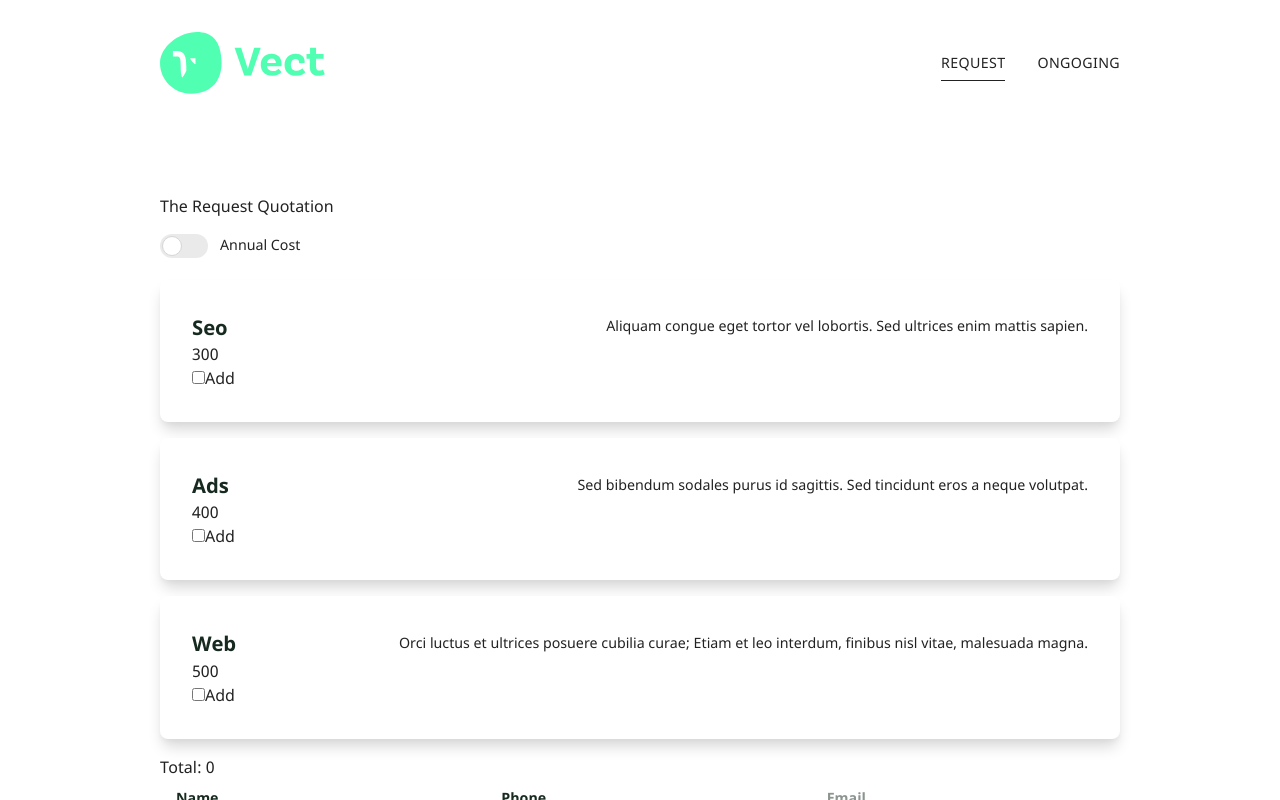
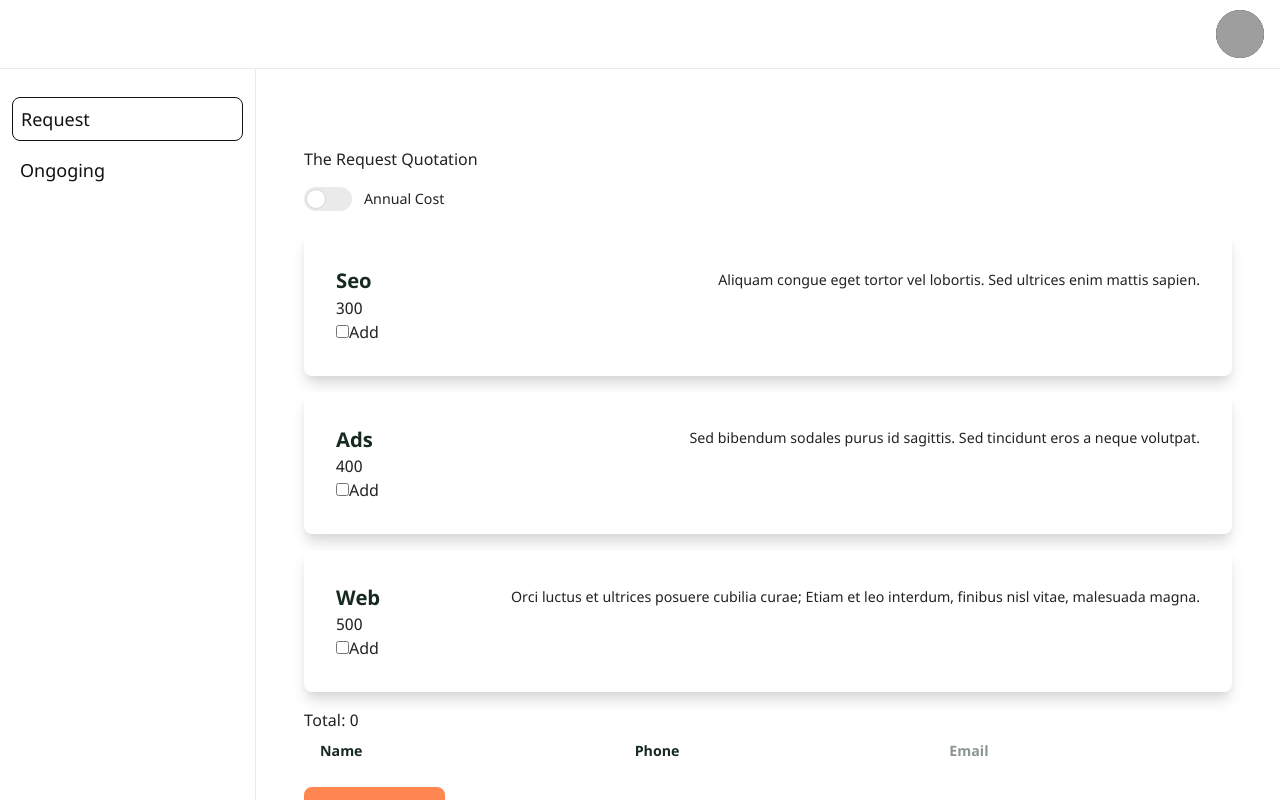
Before and after one commit to antoniofelices/quotation-and-filters, a React (Vite) app: page /request-quotation in a window 1280 px wide. Shown: the top 800 px of the page. Built offline with nearby package versions, Linux system fonts and the light colour scheme; grey boxes are pictures that could not be loaded.

Commit message:
Add initial styles

```diff
--- a/src/components/base/Menutems.jsx
+++ b/src/components/base/Menutems.jsx
@@ -4,6 +4,9 @@ const MenuItems = ({ content }) => {
     const menuData = content
         .filter((single) => single.isInMenu === true)
         .toSorted((a, b) => (a.orderMenu ?? 0) - (b.orderMenu ?? 0))
+
+    const classesLinkElement =
+        'flex items-center p-2 text-base font-medium text-gray-900 rounded-lg dark:text-white hover:bg-gray-100 dark:hover:bg-gray-700 group'
 
     return (
         <>
@@ -12,10 +15,12 @@ const MenuItems = ({ content }) => {
                     <NavLink
                         to={`/${item.url}`}
                         className={({ isActive }) =>
-                            `${isActive ? 'border-b border-current pb-2' : ''}`
+                            `${classesLinkElement} ${
+                                isActive ? 'border border-current pb-2' : ''
+                            }`
                         }
                     >
-                        {item.text}
+                        <span>{item.text}</span>
                     </NavLink>
                 </li>
             ))}
--- /dev/null
+++ b/src/components/patterns/MainMenu.jsx
@@ -0,0 +1,14 @@
+import MenuItems from '@/components/base/Menutems'
+import mainMenuData from '@/data/routesData'
+
+const MainMenu = () => {
+    return (
+        <>
+            <ul class="space-y-2">
+                <MenuItems content={mainMenuData} />
+            </ul>
+        </>
+    )
+}
+
+export default MainMenu
--- /dev/null
+++ b/src/layouts/Aside.jsx
@@ -0,0 +1,19 @@
+import MainMenu from '@components/patterns/MainMenu'
+
+const Aside = () => {
+    return (
+        <>
+            <aside
+                className="fixed top-0 left-0 z-40 w-64 h-screen pt-14 transition-transform -translate-x-full bg-white border-r border-gray-200 md:translate-x-0 dark:bg-gray-800 dark:border-gray-700"
+                aria-label="Sidenav"
+                id="drawer-navigation"
+            >
+                <div className="overflow-y-auto py-5 px-3 h-full bg-white dark:bg-gray-800">
+                    <MainMenu />
+                </div>
+            </aside>
+        </>
+    )
+}
+
+export default Aside
--- a/src/layouts/DefaultLayout.jsx
+++ b/src/layouts/DefaultLayout.jsx
@@ -1,12 +1,14 @@
+import Aside from '@layouts/Aside'
 import Header from '@layouts/Header'
-import Footer from '@layouts/Footer'
 
 const DefaultLayout = ({ children }) => {
     return (
         <>
-            <Header />
-            <main>{children}</main>
-            <Footer />
+            <div className="antialiased bg-gray-50 dark:bg-gray-900">
+                <Header />
+                <Aside />
+                <main className="p-4 md:ml-64 h-auto pt-20">{children}</main>
+            </div>
         </>
     )
 }
--- a/src/layouts/Footer.jsx
+++ /dev/null
@@ -1,18 +0,0 @@
-import Logo from '@/components/base/Logo'
-import { Link } from 'react-router'
-
-const Footer = () => {
-    return (
-        <footer id="footer" className="@container/footer py-10">
-            <div className="container grid max-w-5xl items-center justify-center gap-7 lg:grid-cols-6 lg:justify-start">
-                <div className="site-icon lg:col-span-1">
-                    <Link to="/" arial-label="link to frontpage">
-                        <Logo />
-                    </Link>
-                </div>
-            </div>
-        </footer>
-    )
-}
-
-export default Footer
--- a/src/layouts/Header.jsx
+++ b/src/layouts/Header.jsx
@@ -1,32 +1,108 @@
 import Logo from '@/components/base/Logo'
-import MenuItems from '@/components/base/Menutems'
-import mainMenuData from '@/data/routesData'
 import { Link } from 'react-router'
 
 const Header = () => {
     return (
-        <header
-            id="header"
-            className="@container/header relative container flex max-w-5xl items-center justify-between py-10"
+        <>
+            <nav className="bg-white border-b border-gray-200 px-4 py-2.5 dark:bg-gray-800 dark:border-gray-700 fixed left-0 right-0 top-0 z-50">
+                <div className="flex flex-wrap justify-between items-center">
+                    <div className="flex justify-start items-center">
+                        <button
+                            data-drawer-target="drawer-navigation"
+                            data-drawer-toggle="drawer-navigation"
+                            aria-controls="drawer-navigation"
+                            className="p-2 mr-2 text-gray-600 rounded-lg cursor-pointer md:hidden hover:text-gray-900 hover:bg-gray-100 focus:bg-gray-100 dark:focus:bg-gray-700 focus:ring-2 focus:ring-gray-100 dark:focus:ring-gray-700 dark:text-gray-400 dark:hover:bg-gray-700 dark:hover:text-white"
                         >
-            <div className="site-icon w-3xs">
-                <Link to="/" arial-label="link to frontpage">
+                            <svg
+                                aria-hidden="true"
+                                className="w-6 h-6"
+                                fill="currentColor"
+                                viewBox="0 0 20 20"
+                                xmlns="http://www.w3.org/2000/svg"
+                            >
+                                <path
+                                    fill-rule="evenodd"
+                                    d="M3 5a1 1 0 011-1h12a1 1 0 110 2H4a1 1 0 01-1-1zM3 10a1 1 0 011-1h6a1 1 0 110 2H4a1 1 0 01-1-1zM3 15a1 1 0 011-1h12a1 1 0 110 2H4a1 1 0 01-1-1z"
+                                    clip-rule="evenodd"
+                                ></path>
+                            </svg>
+                            <svg
+                                aria-hidden="true"
+                                className="hidden w-6 h-6"
+                                fill="currentColor"
+                                viewBox="0 0 20 20"
+                                xmlns="http://www.w3.org/2000/svg"
+                            >
+                                <path
+                                    fill-rule="evenodd"
+                                    d="M4.293 4.293a1 1 0 011.414 0L10 8.586l4.293-4.293a1 1 0 111.414 1.414L11.414 10l4.293 4.293a1 1 0 01-1.414 1.414L10 11.414l-4.293 4.293a1 1 0 01-1.414-1.414L8.586 10 4.293 5.707a1 1 0 010-1.414z"
+                                    clip-rule="evenodd"
+                                ></path>
+                            </svg>
+                            <span className="sr-only">Toggle sidebar</span>
+                        </button>
+
+                        <Link
+                            to="/"
+                            arial-label="link to frontpage"
+                            className="flex items-center justify-between mr-4"
+                        >
                             <Logo />
                         </Link>
                     </div>
+                    <div className="flex items-center lg:order-2">
+                        <button
+                            type="button"
+                            className="flex mx-3 text-sm bg-gray-800 rounded-full md:mr-0 focus:ring-4 focus:ring-gray-300 dark:focus:ring-gray-600"
+                            id="user-menu-button"
+                            aria-expanded="false"
+                            data-dropdown-toggle="dropdown"
+                        >
+                            <span className="sr-only">Open user menu</span>
+                            <img
+                                className="w-8 h-8 rounded-full"
+                                src="https://i1.sndcdn.com/avatars-000105458287-8bilp3-t120x120.jpg"
+                                alt="user photo"
+                            />
+                        </button>
                         <div
-                id="container-nav-header"
-                className="fixed top-0 left-0 z-1 hidden h-dvh w-dvw bg-green-900/90 lg:static lg:block lg:h-auto lg:w-auto lg:bg-transparent"
+                            className="hidden z-50 my-4 w-56 text-base list-none bg-white rounded divide-y divide-gray-100 shadow dark:bg-gray-700 dark:divide-gray-600 rounded-xl"
+                            id="dropdown"
                         >
-                <div className="flex h-1/2 flex-col items-center pt-[8rem] lg:h-auto lg:flex-row lg:place-content-between lg:gap-4 lg:pt-0">
-                    <nav className="main-menu w-[90%] lg:w-auto">
-                        <ul className="text-md flex flex-col text-center tracking-wide uppercase lg:flex-row lg:place-content-between lg:gap-7 lg:text-left lg:text-sm">
-                            <MenuItems content={mainMenuData} />
+                            <div className="py-3 px-4">
+                                <span className="block text-sm font-semibold text-gray-900 dark:text-white">
+                                    Neil Sims
+                                </span>
+                                <span className="block text-sm text-gray-900 truncate dark:text-white">
+                                    name@flowbite.com
+                                </span>
+                            </div>
+                            <ul
+                                className="py-1 text-gray-700 dark:text-gray-300"
+                                aria-labelledby="dropdown"
+                            >
+                                <li>
+                                    <a
+                                        href="#"
+                                        className="block py-2 px-4 text-sm hover:bg-gray-100 dark:hover:bg-gray-600 dark:text-gray-400 dark:hover:text-white"
+                                    >
+                                        My profile
+                                    </a>
+                                </li>
+                                <li>
+                                    <a
+                                        href="#"
+                                        className="block py-2 px-4 text-sm hover:bg-gray-100 dark:hover:bg-gray-600 dark:text-gray-400 dark:hover:text-white"
+                                    >
+                                        Account settings
+                                    </a>
+                                </li>
                             </ul>
-                    </nav>
                         </div>
                     </div>
-        </header>
+                </div>
+            </nav>
+        </>
     )
 }
 
--- a/src/styles/main.css
+++ b/src/styles/main.css
@@ -23,6 +23,8 @@
     --color-gray-500: #9f9f9f;
     --color-gray-600: #3e3e3e;
     --color-gray-700: #222222;
+    --color-gray-800: #1b1b1b;
+    --color-gray-900: #111111;
 
     --font-*: initial;
     --font-sans: 'Noto Sans', ui-sans-serif, system-ui, sans-serif,
```
Lines whose indentation alone changed are shown as unchanged.
